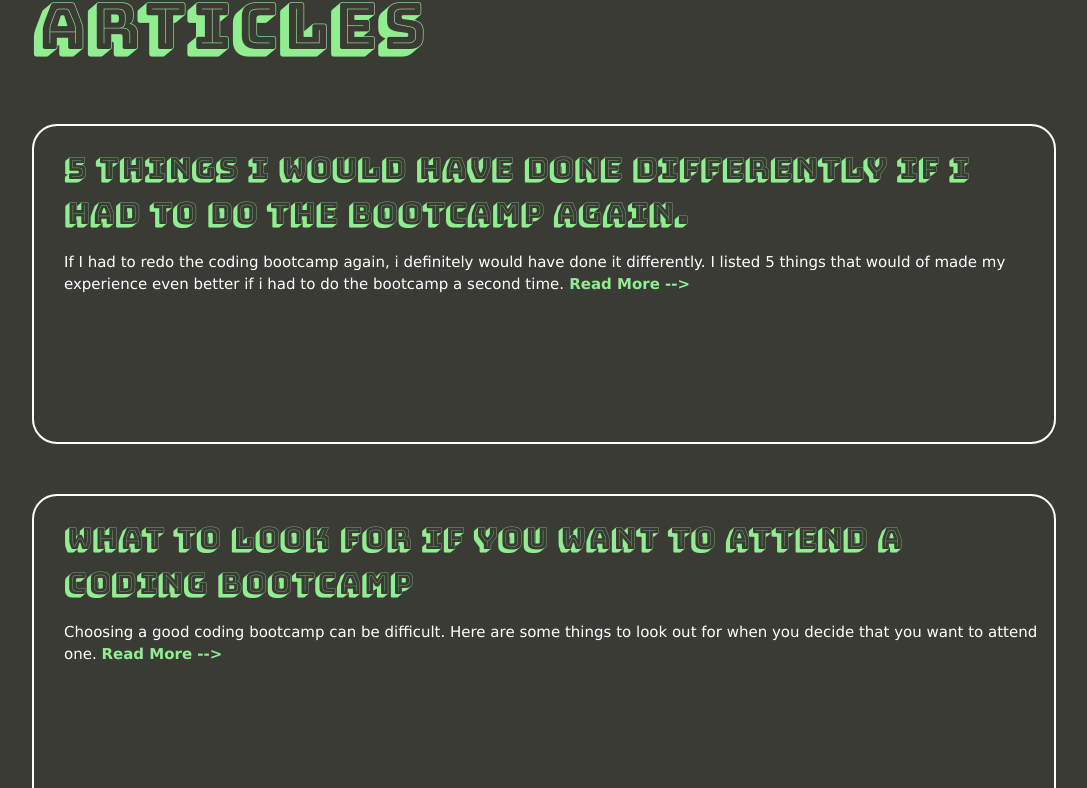
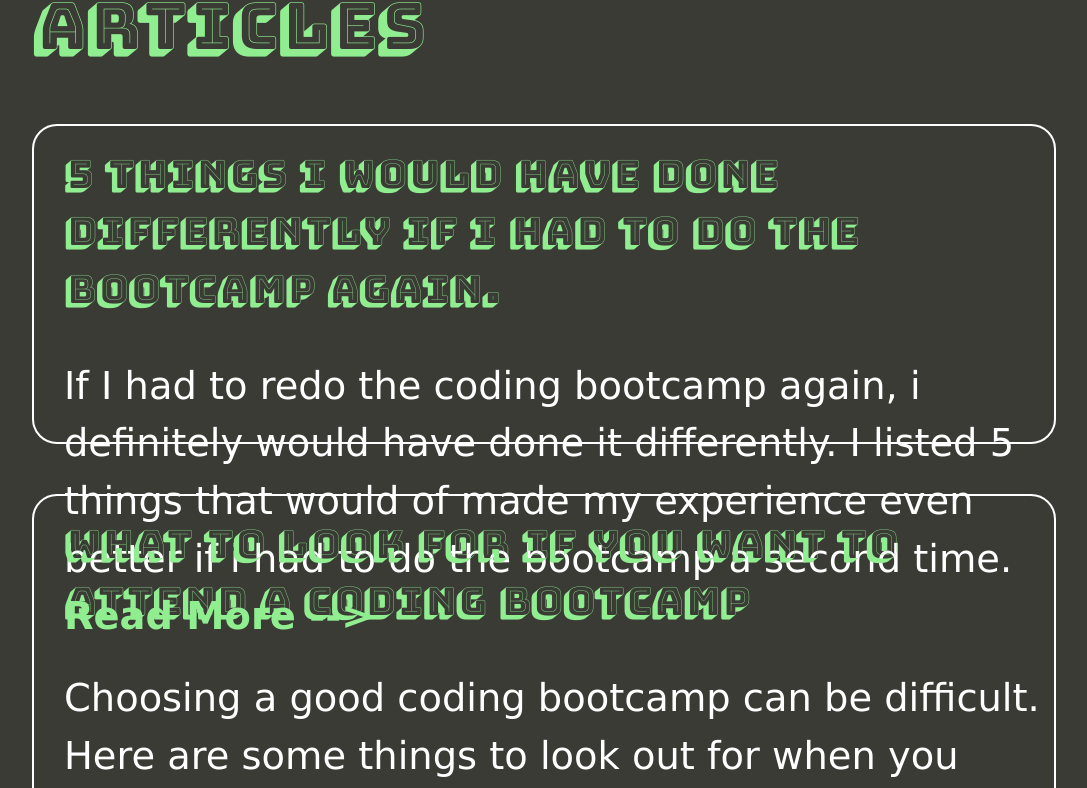
Before and after one commit to StudentCZ/my-website, a React (Create React App) app: page / in a window 1280 px wide. Shown: the part 2368-3156 px from the top of the page, without its empty margins (96-1183 px from the left). Built offline with nearby package versions, Linux system fonts and the light colour scheme.

Commit message:
changed border text and header font size article component

```diff
--- a/src/components/Articles.module.css
+++ b/src/components/Articles.module.css
@@ -50,12 +50,14 @@ a {
   padding-top: 10px;
   font-family: 'Bungee Shade', cursive;
   color: lightgreen;
+  font-size: 3vw;
 }
 
 .borderBoxText {
   padding-left: 30px;
   color: white;
   padding-right: 10px;
+  font-size: 3vw;
 }
 
 .textLink {
```
